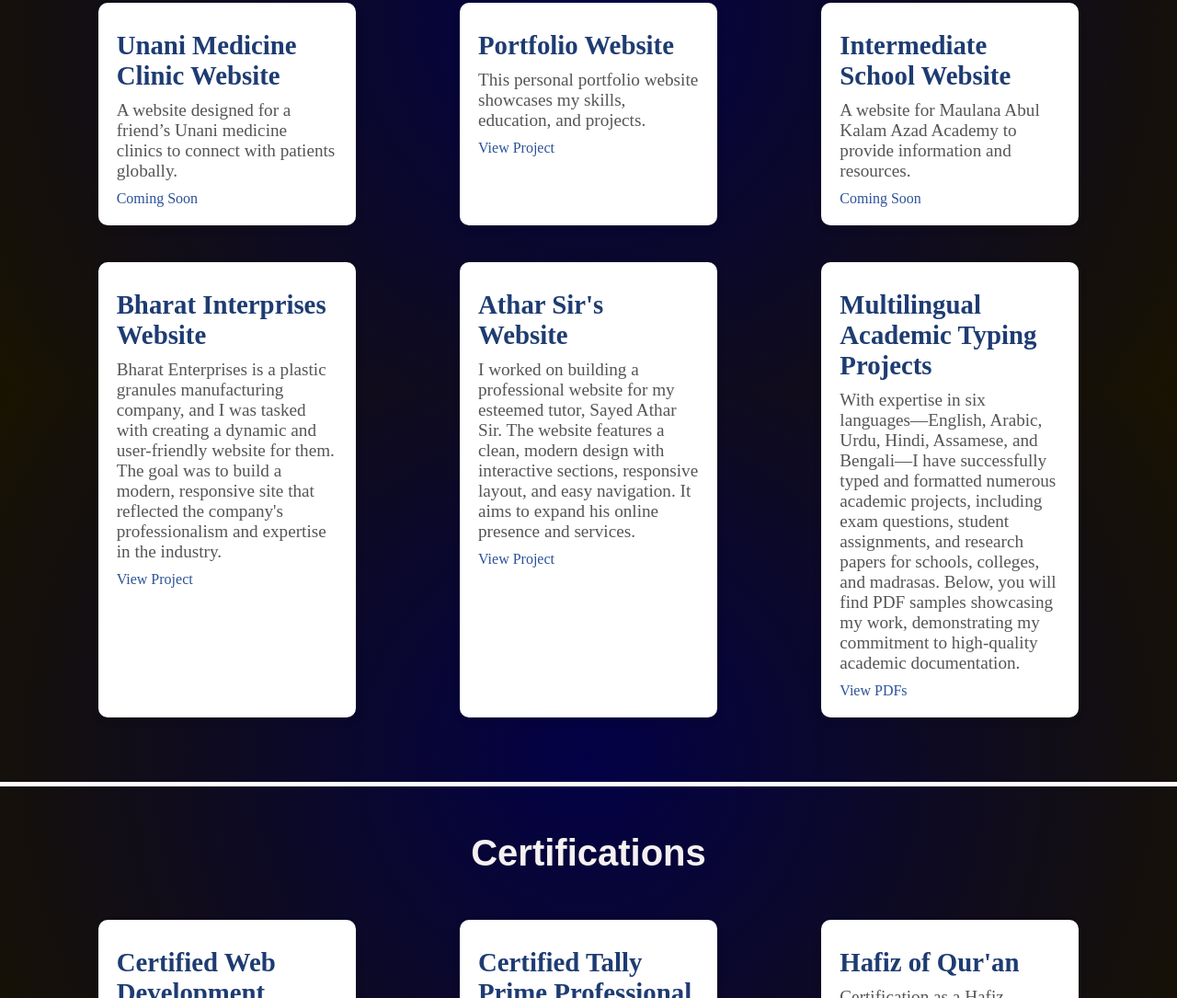
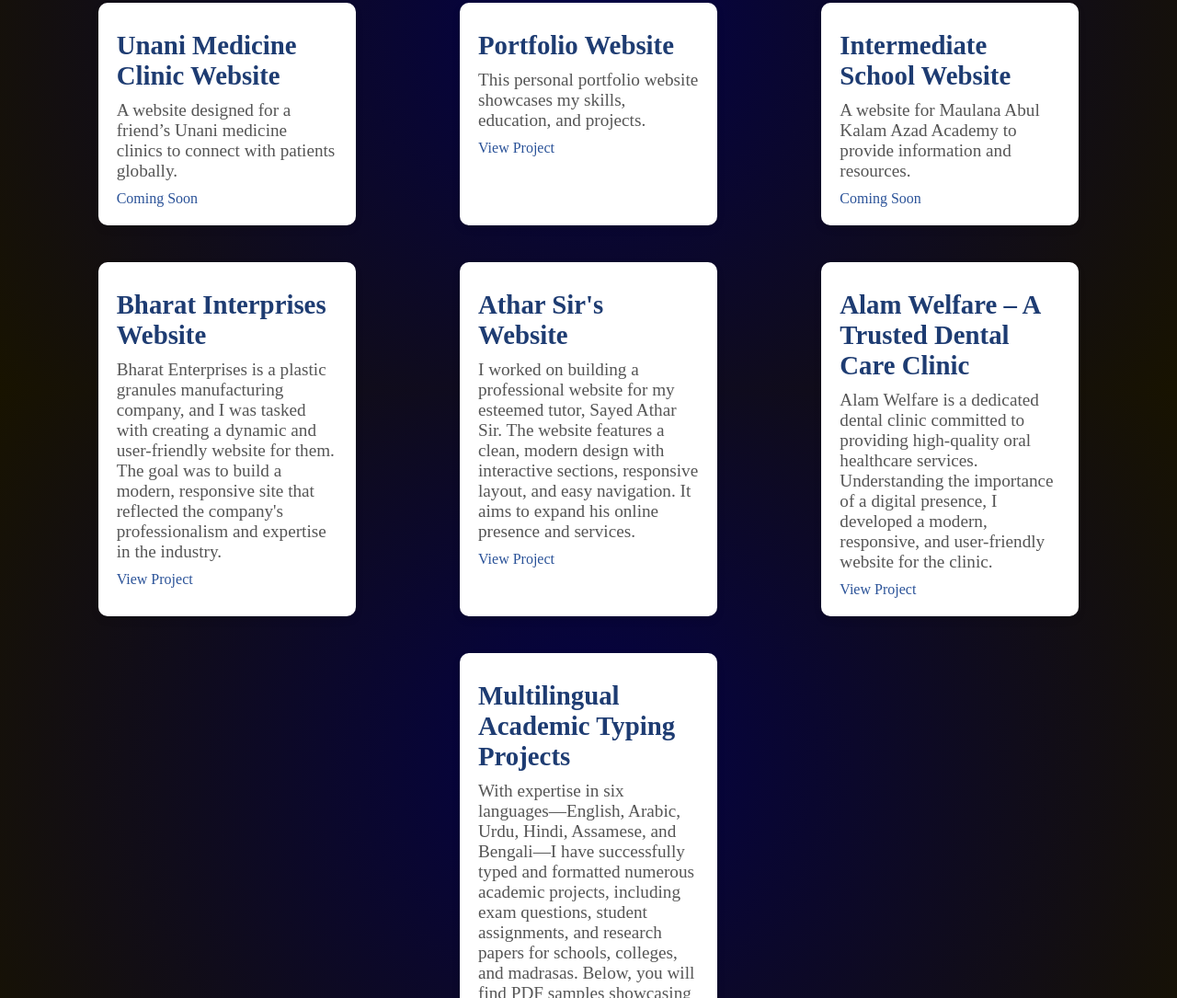
Before and after one commit to Qarizakirnadwi/Jakir-sDigital-World, a plain HTML site: page main.html in a window 1280 px wide. Shown: the part 2777-3862 px from the top of the page at 92% size. Drawn offline with Linux system fonts and the light colour scheme.

Commit message:
Update main.html

```diff
--- a/main.html
+++ b/main.html
@@ -219,7 +219,12 @@
                 <p> I worked on building a professional website for my esteemed tutor, Sayed Athar Sir. The website
                     features a clean, modern design with interactive sections, responsive layout, and easy navigation.
                     It aims to expand his online presence and services.</p>
-                <a href="https://yourwebsite.com/intermediate-school" target="_blank">View Project</a>
+                <a href="https://qarizakirnadwi.github.io/Athar-Sir-Website/" target="_blank">View Project</a>
+            </div>
+            <div class="project-item">
+                <h3>Alam Welfare – A Trusted Dental Care Clinic</h3>
+                <p> Alam Welfare is a dedicated dental clinic committed to providing high-quality oral healthcare services. Understanding the importance of a digital presence, I developed a modern, responsive, and user-friendly website for the clinic.</p>
+                <a href="https://qarizakirnadwi.github.io/Alam-Welfare-Dental-Care/" target="_blank">View Project</a>
             </div>
             <div class="project-item">
                 <h3>Multilingual Academic Typing Projects</h3>
```
